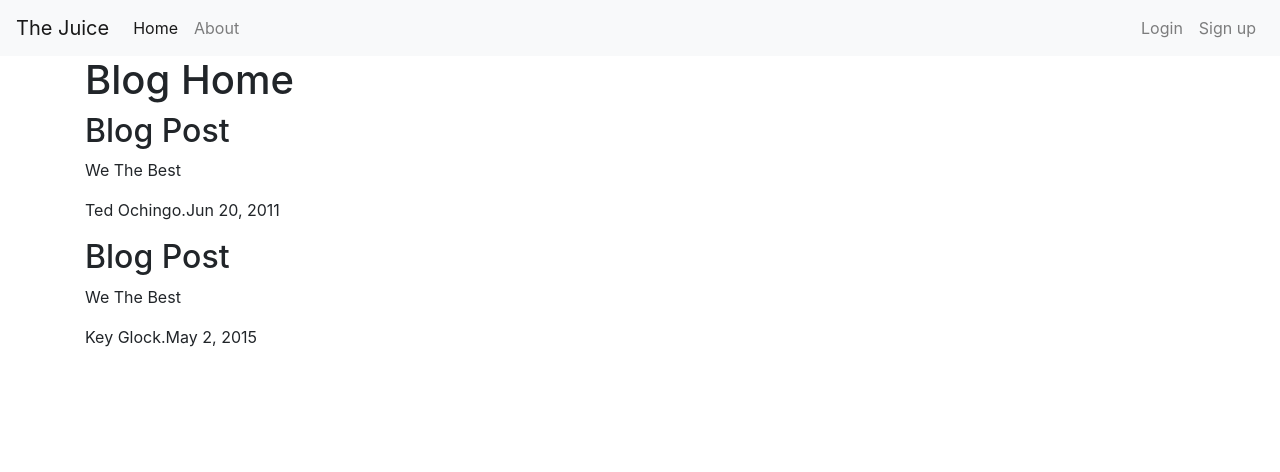
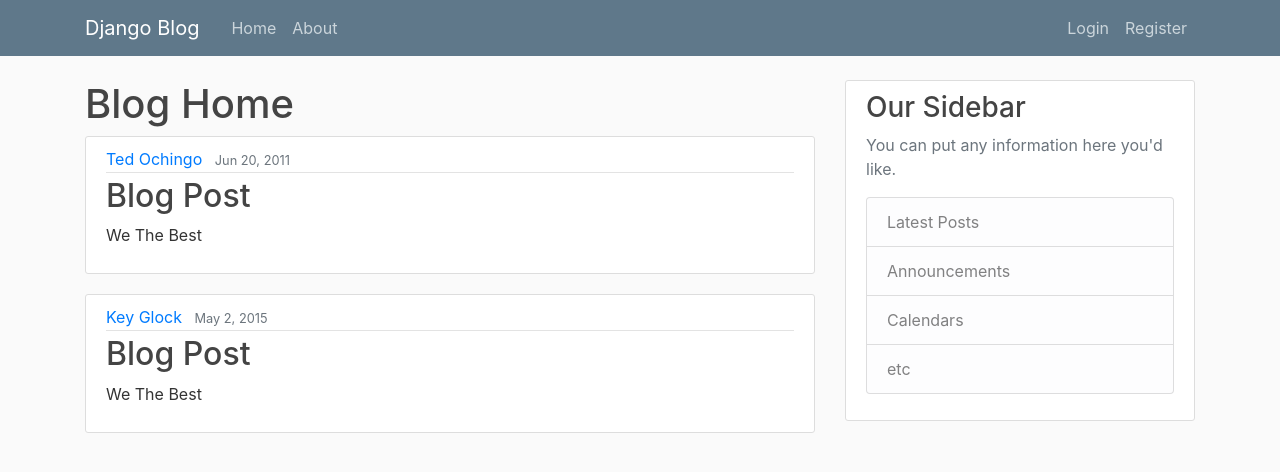
Before and after one commit to taytedd/Juice-Blog-Python, a Django app: page /blog/ in a window 1280 px wide. Shown: the top 472 px of the page. Run offline with Django 3.2, Linux system fonts and the light colour scheme; some libraries are stand-ins or nearby versions.

Commit message:
updated with git sources for youtuber

```diff
--- a/blog/static/css/main.css
+++ b/blog/static/css/main.css
@@ -1,3 +1,84 @@
-body{
+body {
+  background: #fafafa;
+  color: #333333;
+  margin-top: 5rem;
+}
 
+h1, h2, h3, h4, h5, h6 {
+  color: #444444;
 }
+
+ul {
+  margin: 0;
+}
+
+.bg-steel {
+  background-color: #5f788a;
+}
+
+.site-header .navbar-nav .nav-link {
+  color: #cbd5db;
+}
+
+.site-header .navbar-nav .nav-link:hover {
+  color: #ffffff;
+}
+
+.site-header .navbar-nav .nav-link.active {
+  font-weight: 500;
+}
+
+.content-section {
+  background: #ffffff;
+  padding: 10px 20px;
+  border: 1px solid #dddddd;
+  border-radius: 3px;
+  margin-bottom: 20px;
+}
+
+.article-title {
+  color: #444444;
+}
+
+a.article-title:hover {
+  color: #428bca;
+  text-decoration: none;
+}
+
+.article-content {
+  white-space: pre-line;
+}
+
+.article-img {
+  height: 65px;
+  width: 65px;
+  margin-right: 16px;
+}
+
+.article-metadata {
+  padding-bottom: 1px;
+  margin-bottom: 4px;
+  border-bottom: 1px solid #e3e3e3
+}
+
+.article-metadata a:hover {
+  color: #333;
+  text-decoration: none;
+}
+
+.article-svg {
+  width: 25px;
+  height: 25px;
+  vertical-align: middle;
+}
+
+.account-img {
+  height: 125px;
+  width: 125px;
+  margin-right: 20px;
+  margin-bottom: 16px;
+}
+
+.account-heading {
+  font-size: 2.5rem;
+}
--- a/blog/templates/blog/base.html
+++ b/blog/templates/blog/base.html
@@ -17,40 +17,48 @@
       {% endif %}
   </head>
 
-  <nav class="navbar navbar-expand-lg navbar-light bg-light">
-  <a class="navbar-brand" href="#">The Juice</a>
-  <button class="navbar-toggler" type="button" data-toggle="collapse" data-target="#navbarText" aria-controls="navbarText" aria-expanded="false" aria-label="Toggle navigation">
-    <span class="navbar-toggler-icon"></span>
-  </button>
-  <div class="collapse navbar-collapse" id="navbarText">
-    <ul class="navbar-nav mr-auto">
-      <li class="nav-item active">
-        <a class="nav-link" href="#">Home <span class="sr-only">(current)</span></a>
-      </li>
-      <li class="nav-item">
-        <a class="nav-link" href="#">About</a>
-      </li>
+  <header class="site-header">
+  <nav class="navbar navbar-expand-md navbar-dark bg-steel fixed-top">
+    <div class="container">
+      <a class="navbar-brand mr-4" href="/">Django Blog</a>
+      <button class="navbar-toggler" type="button" data-toggle="collapse" data-target="#navbarToggle" aria-controls="navbarToggle" aria-expanded="false" aria-label="Toggle navigation">
+      <span class="navbar-toggler-icon"></span>
+      </button>
+      <div class="collapse navbar-collapse" id="navbarToggle">
+        <div class="navbar-nav mr-auto">
+          <a class="nav-item nav-link" href="/">Home</a>
+          <a class="nav-item nav-link" href="/about">About</a>
+        </div>
+        <!-- Navbar Right Side -->
+        <div class="navbar-nav">
+          <a class="nav-item nav-link" href="#">Login</a>
+          <a class="nav-item nav-link" href="#">Register</a>
+        </div>
+      </div>
+    </div>
+  </nav>
+</header>
 
-    </ul>
-    <div class="navbar-right">
-       <ul class="navbar-nav mr-auto">
-      <li class="nav-item">
-        <a class="nav-link" href="#">Login</a>
-      </li>
-      <li class="nav-item">
-        <a class="nav-link" href="#">Sign up</a>
-      </li>
-    </ul>
+  <main role="main" class="container">
+  <div class="row">
+    <div class="col-md-8">
+      {% block content %}{% endblock %}
+    </div>
+    <div class="col-md-4">
+      <div class="content-section">
+        <h3>Our Sidebar</h3>
+        <p class='text-muted'>You can put any information here you'd like.
+          <ul class="list-group">
+            <li class="list-group-item list-group-item-light">Latest Posts</li>
+            <li class="list-group-item list-group-item-light">Announcements</li>
+            <li class="list-group-item list-group-item-light">Calendars</li>
+            <li class="list-group-item list-group-item-light">etc</li>
+          </ul>
+        </p>
+      </div>
     </div>
   </div>
-</nav>
-
-  <div class="container">
-
-    {%block content%}
-
-    {%endblock%}
-  </div>
+</main>
     <!-- Optional JavaScript -->
     <!-- jQuery first, then Popper.js, then Bootstrap JS -->
     <script src="https://code.jquery.com/jquery-3.4.1.slim.min.js" integrity="sha384-J6qa4849blE2+poT4WnyKhv5vZF5SrPo0iEjwBvKU7imGFAV0wwj1yYfoRSJoZ+n" crossorigin="anonymous"></script>
--- a/blog/templates/blog/home.html
+++ b/blog/templates/blog/home.html
@@ -4,9 +4,16 @@
 <h1>Blog Home</h1>
 
 {% for p in posts %}
-<h2>{{p.title}}</h2>
-<p>{{p.content}}</p>
-<p>{{p.author}}.{{p.date_posted}}</p>
+<article class="media content-section">
+  <div class="media-body">
+    <div class="article-metadata">
+      <a class="mr-2" href="#">{{ p.author }}</a>
+      <small class="text-muted">{{ p.date_posted }}</small>
+    </div>
+    <h2><a class="article-title" href="#">{{ p.title }}</a></h2>
+    <p class="article-content">{{ p.content }}</p>
+  </div>
+</article>
 {%endfor%}
 
 {% endblock content%}
```
